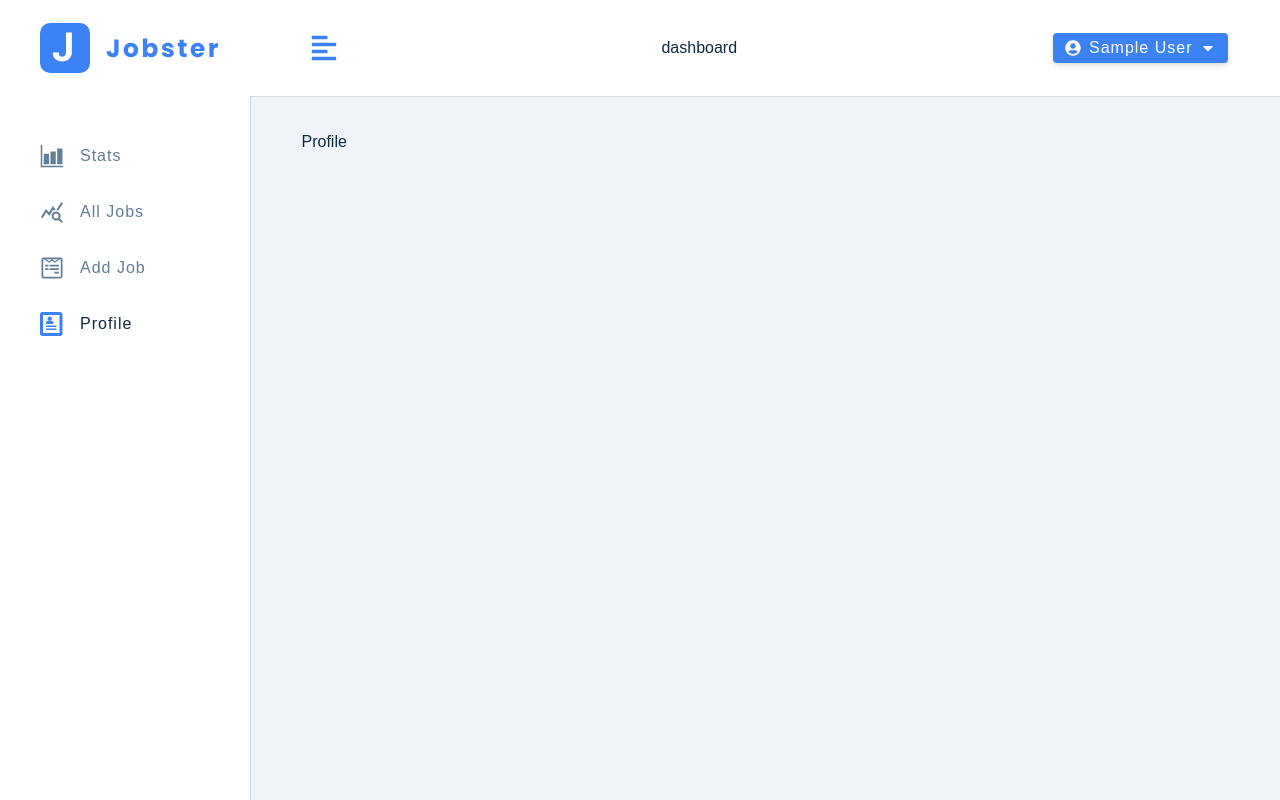
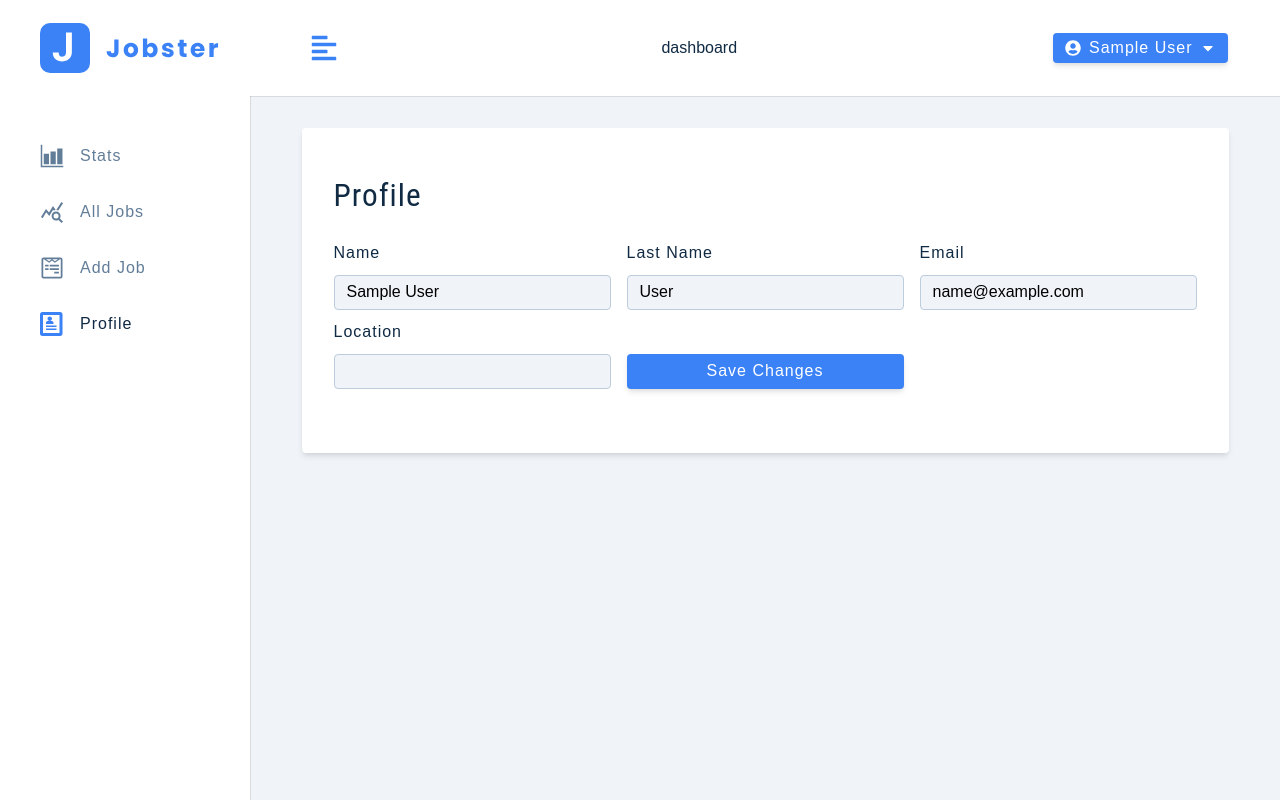
Before and after one commit to jodoesgit/react18-redux-jobster, a React (Create React App) app: page /profile in a window 1280 px wide. Built offline with nearby package versions, Linux system fonts and the light colour scheme; sample sign-in values are in the browser's storage.

Commit message:
Updated Profile Layout

```diff
--- a/src/components/FormRow.js
+++ b/src/components/FormRow.js
@@ -2,7 +2,7 @@
   return (
     <div className="form-row">
       <label htmlFor={name} className="form-label">
-        {name}
+        {labelText || name}
       </label>
       <input
         type={type}
--- a/src/pages/dashboard/Profile.js
+++ b/src/pages/dashboard/Profile.js
@@ -1,4 +1,69 @@
+import { useState } from 'react';
+import { FormRow } from '../../components';
+import Wrapper from '../../assets/wrappers/DashboardFormPage';
+import { useDispatch, useSelector } from 'react-redux';
+import { toast } from 'react-toastify';
+
 const Profile = () => {
-  return <div>Profile</div>;
+  const { isLoading, user } = useSelector((store) => store.user);
+  const dispatch = useDispatch();
+  const [userData, setUserData] = useState({
+    name: user?.name || '',
+    email: user?.email || '',
+    lastName: user?.lastName || '',
+    location: user?.location || '',
+  });
+
+  const handleSubmit = (e) => {
+    e.preventDefault();
+    const { name, email, lastName, location } = userData;
+    if (!name || !email || !lastName || !location) {
+      toast.error('Please fill out all fields');
+    }
+  };
+
+  const handleChange = (e) => {
+    const name = e.target.name;
+    const value = e.target.value;
+    setUserData({ ...userData, [name]: value });
+  };
+
+  return (
+    <Wrapper>
+      <form className="form" onSubmit={handleSubmit}>
+        <h3>profile</h3>
+        <div className="form-center">
+          <FormRow
+            type="text"
+            name="name"
+            value={userData.name}
+            handleChange={handleChange}
+          />
+          <FormRow
+            type="text"
+            labelText="last name"
+            name="lastName"
+            value={userData.lastName}
+            handleChange={handleChange}
+          />
+          <FormRow
+            type="email"
+            name="email"
+            value={userData.email}
+            handleChange={handleChange}
+          />
+          <FormRow
+            type="text"
+            name="location"
+            value={userData.location}
+            handleChange={handleChange}
+          />
+          <button type="submit" className="btn btn-block" disabled={isLoading}>
+            {isLoading ? 'Please Wait...' : 'Save Changes'}
+          </button>
+        </div>
+      </form>
+    </Wrapper>
+  );
 };
 export default Profile;
```
